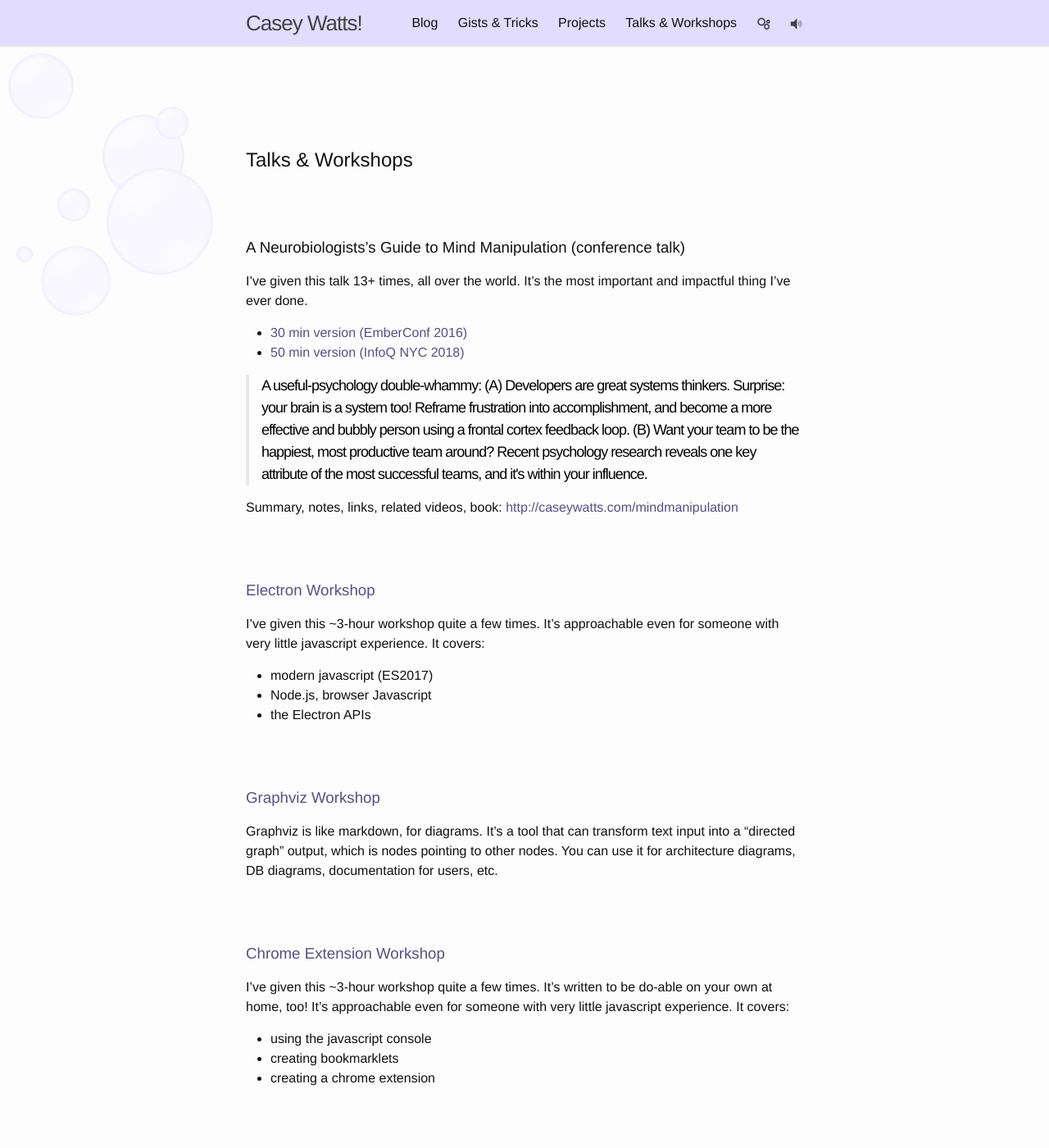
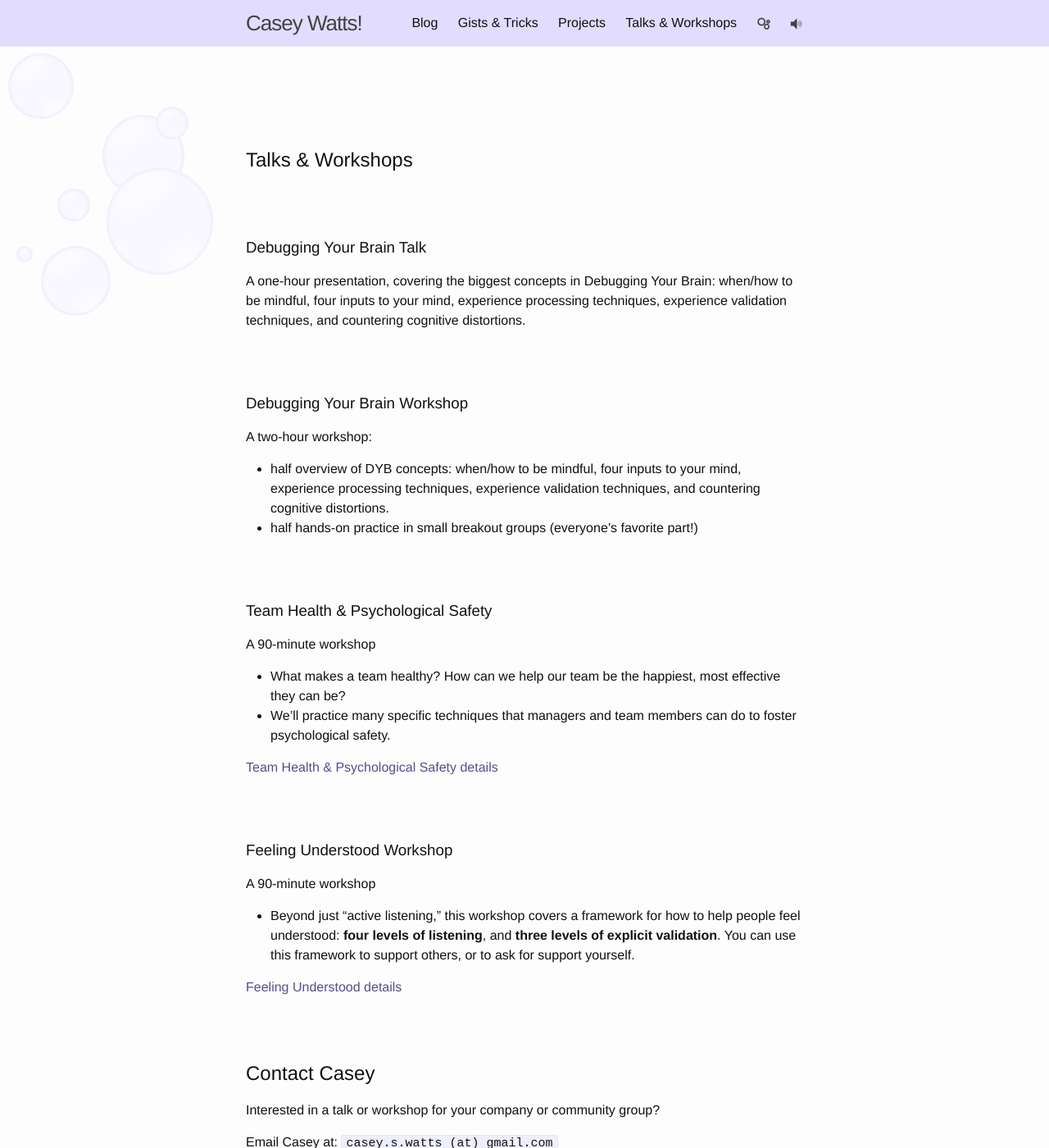
Before and after one commit to caseywatts/caseywatts.github.io, a Jekyll site: the page built from talks-and-workshops.md, in a window 1280 px wide and 1400 px high. Shown: the whole window at 82% size. Built offline with Jekyll 4.4.1, drawn with Linux system fonts in a browser that asks for light colours; some of the changed text lies outside the part shown.

Commit message:
new talks and workshops webpage, with my recent talks

```diff
--- a/talks-and-workshops.md
+++ b/talks-and-workshops.md
@@ -7,43 +7,32 @@ group: navigation
 
 ## Talks & Workshops
 
-{% include neurobiologists_guide.md %}
+### Debugging Your Brain Talk
+A one-hour presentation, covering the biggest concepts in Debugging Your Brain: when/how to be mindful, four inputs to your mind, experience processing techniques, experience validation techniques, and countering cognitive distortions.
+<!-- [Debugging Your Brain Talk details](/talks-and-workshops/debugging-your-brain-talk) -->
 
-### [Electron Workshop](learnshinythings.com/electron)
+### Debugging Your Brain Workshop
+A two-hour workshop:
+* half overview of DYB concepts: when/how to be mindful, four inputs to your mind, experience processing techniques, experience validation techniques, and countering cognitive distortions.
+* half hands-on practice in small breakout groups (everyone's favorite part!)
+<!-- [Debugging Your Brain Workshop details](/talks-and-workshops/debugging-your-brain-workshop) -->
 
-I've given this ~3-hour workshop quite a few times. It's approachable even for someone with very little javascript experience. It covers:
+### Team Health & Psychological Safety
+A 90-minute workshop
+* What makes a team healthy? How can we help our team be the happiest, most effective they can be?
+* We’ll practice many specific techniques that managers and team members can do to foster psychological safety.
 
-- modern javascript (ES2017)
-- Node.js, browser Javascript
-- the Electron APIs
-
-### [Graphviz Workshop](https://github.com/caseywatts/graphviz-tutorial)
-
-Graphviz is like markdown, for diagrams. It's a tool that can transform text input into a "directed graph" output, which is nodes pointing to other nodes. You can use it for architecture diagrams, DB diagrams, documentation for users, etc.
+[Team Health & Psychological Safety details](/talks-and-workshops/team-health)
 
 
-### [Chrome Extension Workshop](http://caseywatts.com/chromeextensionworkshop)
-I've given this ~3-hour workshop quite a few times. It's written to be do-able on your own at home, too! It's approachable even for someone with very little javascript experience. It covers:
+### Feeling Understood Workshop
+A 90-minute workshop
+* Beyond just “active listening,” this workshop covers a framework for how to help people feel understood: **four levels of listening**, and **three levels of explicit validation**. You can use this framework to support others, or to ask for support yourself.
 
-- using the javascript console
-- creating bookmarklets
-- creating a chrome extension
+[Feeling Understood details](/talks-and-workshops/feeling-understood)
 
-### Collaboration Tips and Tricks Collection
-[Presentation on YouTube](https://www.youtube.com/watch?v=JKZ_CHSO7rs), [Notes](http://tinyurl.com/caseycollaborationtools)
 
-Curated resources used to improve team collaboration
+## Contact Casey
+Interested in a talk or workshop for your company or community group?
 
-## Book Me
-
-### Developer Psychology
-Want your team to be the happiest, most productive team around? Your team would love to see my talk "A Developer's Guide to Mind Manipulation". I'd love to travel to your company and share these modern psychology techniques with your team. So many attendees have told me it was immensely impactful, and the techniques stayed with them even much after the talk.
-
-The "Neurobiologist's Guide to Mind Manipulation" talk can be done as a Lunch & Learn. I'll do a 25 minute presentation, followed by 25 minutes of open questions and/or facilitated discussion time. Each workshop costs $750 (for the DC area).
-
-Email me at: `casey.s.watts (at) gmail.com`
-
-### Javascript Workshops
-The Electron Workshop and Chrome Extension Workshop are each 3-5 hours. Your team will quickly and effectively pick up many modern javascript skills - both ES6 in general, and the specific topic. Each workshop costs $2000 (for the DC area).
-
-Email me at: `casey.s.watts (at) gmail.com`
+Email Casey at: `casey.s.watts (at) gmail.com`
--- /dev/null
+++ b/talks-and-workshops/team-health.md
@@ -0,0 +1,31 @@
+---
+layout: post
+title: Team Health Workshop
+tags: team
+published: true
+---
+
+# Team Health and Psychological Safety Workshop
+90 minute workshop, using breakout sessions
+
+## Description
+What makes a team healthy? How can we help our team be the happiest, most effective they can be?
+
+According to psychology research, “psychological safety” is one of the most important factors in making a team successful (see Google’s great summary on team effectiveness). The core concept is not surprising: the team does better work when all team members can comfortably share their unique perspectives. The tricky part is how to achieve this.
+
+How can a team improve its psychological safety? We’ll practice many specific techniques that managers and team members can do to foster psychological safety. We’ll also go through an example of a team health survey that really works - fostering discussion on the top 5 traits of effective teams, instead of just collecting data points.
+
+
+### Structure
+
+Casey's hands-on workshop format is inspired by his experience teaching software development, dance, and music. Casey balances presentation with hands-on activities, alternating between them. Right before each activity, Casey shares the principles clearly and shares just enough story to make them memorable. Workshop attendees then apply the skills to their own problems in small randomly-assigned breakout groups. For some topics we will use the meeting’s sidebar chat for discussion. Casey’s workshops have capped attendance to make sure we have productive discussion, and they usually sell out.
+
+### About Casey
+
+Casey is the author of Debugging Your Brain, a concise self-help and applied psychology book.
+
+This book brings together two parts of Casey's background: psychology and software development. Casey studied neurobiology at Yale University, and he is a co-author on several neurobiology papers. He has worked in software development for 10 years, including at Heroku. He is based in Washington, DC.
+
+### Past Recordings
+
+Want to see some of Casey’s past talks and workshops? Here is a playlist, starting with a keynote presentation he did: [https://www.youtube.com/watch?v=nj3IoW_rboE&list=PLsGBNq2i4TkLJUc2p5-p1T2LATcuP-Kx1&index=1](https://www.youtube.com/watch?v=nj3IoW_rboE&list=PLsGBNq2i4TkLJUc2p5-p1T2LATcuP-Kx1&index=1 "https://www.youtube.com/watch?v=nj3IoW_rboE&list=PLsGBNq2i4TkLJUc2p5-p1T2LATcuP-Kx1&index=1")
```
Also changed, not shown: talks-and-workshops-old.md (added, +48 -0 lines).
